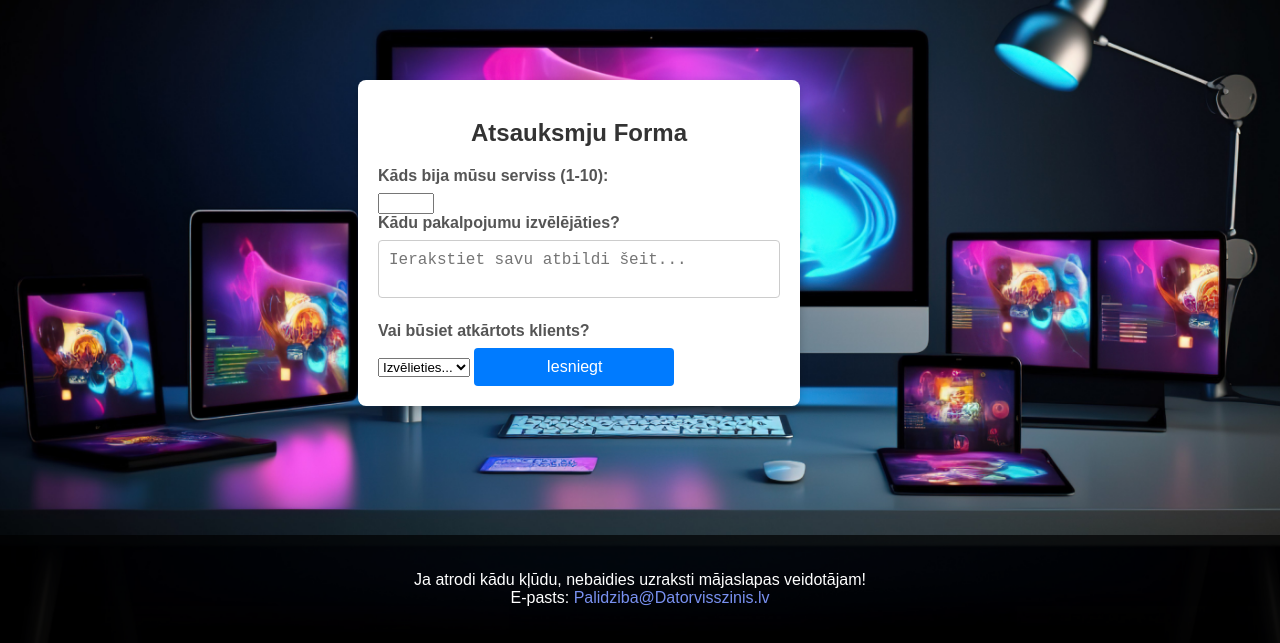
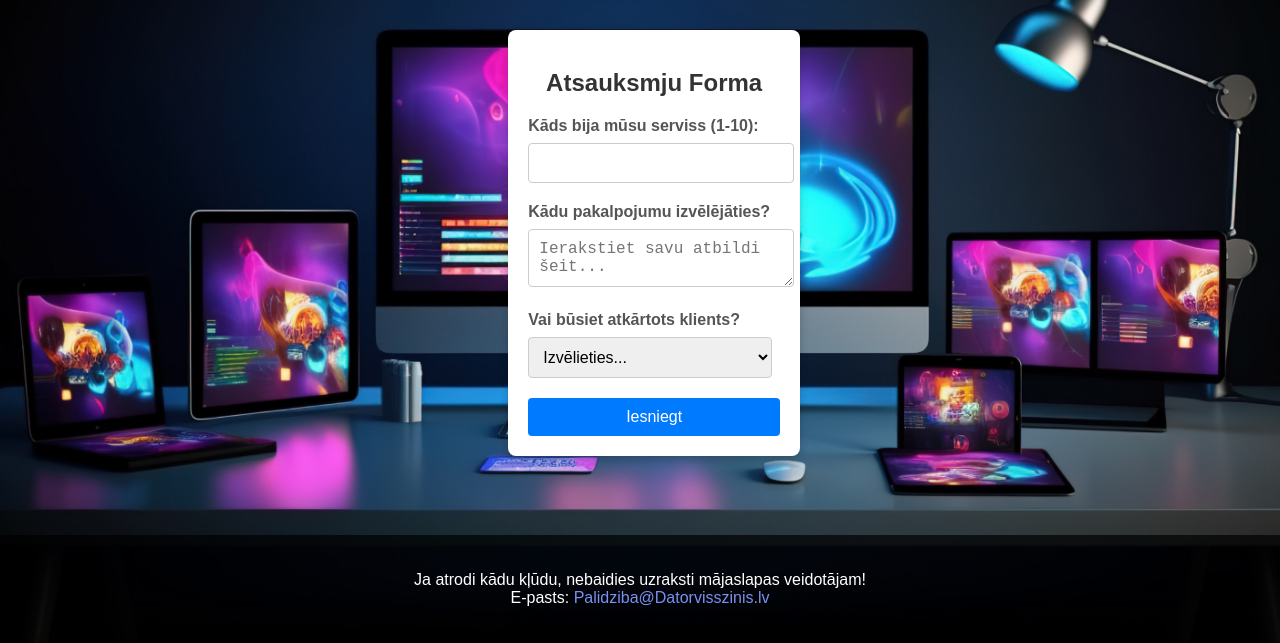
Before and after one commit to Daniels09Or/MVGPD, a plain HTML site: page palidziba.html in a window 1280 px wide. Shown: the part 157-800 px from the top of the page. Drawn offline with Linux system fonts and the light colour scheme.

Commit message:
Update style1.css

```diff
--- a/style1.css
+++ b/style1.css
@@ -214,19 +214,24 @@ body {
     font-weight: bold;
     color: #555;
 }
+.feedback-form label {
+    display: block;
+    margin-bottom: 8px;
+    font-weight: bold;
+    color: #555;
+}
 
-.form-container textarea {
-    width: 380px;
+.feedback-form input, .feedback-form textarea, .feedback-form select {
+    width: 97%;
     padding: 10px;
     margin-bottom: 20px;
     border: 1px solid #ccc;
     border-radius: 4px;
-    resize: none;
     font-size: 16px;
 }
 
-.form-container button {
-    width: 200px;
+.feedback-form button {
+    width: 100%;
     padding: 10px;
     background-color: #007BFF;
     color: #fff;
@@ -236,7 +241,7 @@ body {
     cursor: pointer;
 }
 
-.form-container button:hover {
+.feedback-form button:hover {
     background-color: #0056b3;
 }
 .idkk{
```
